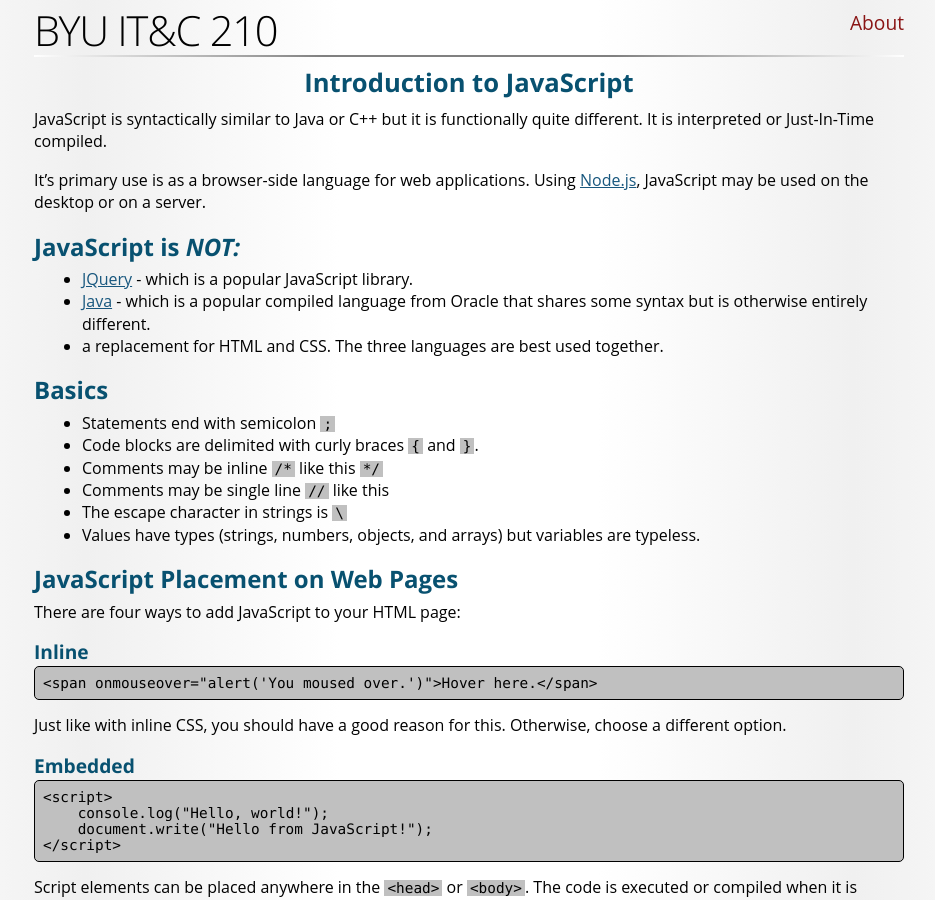
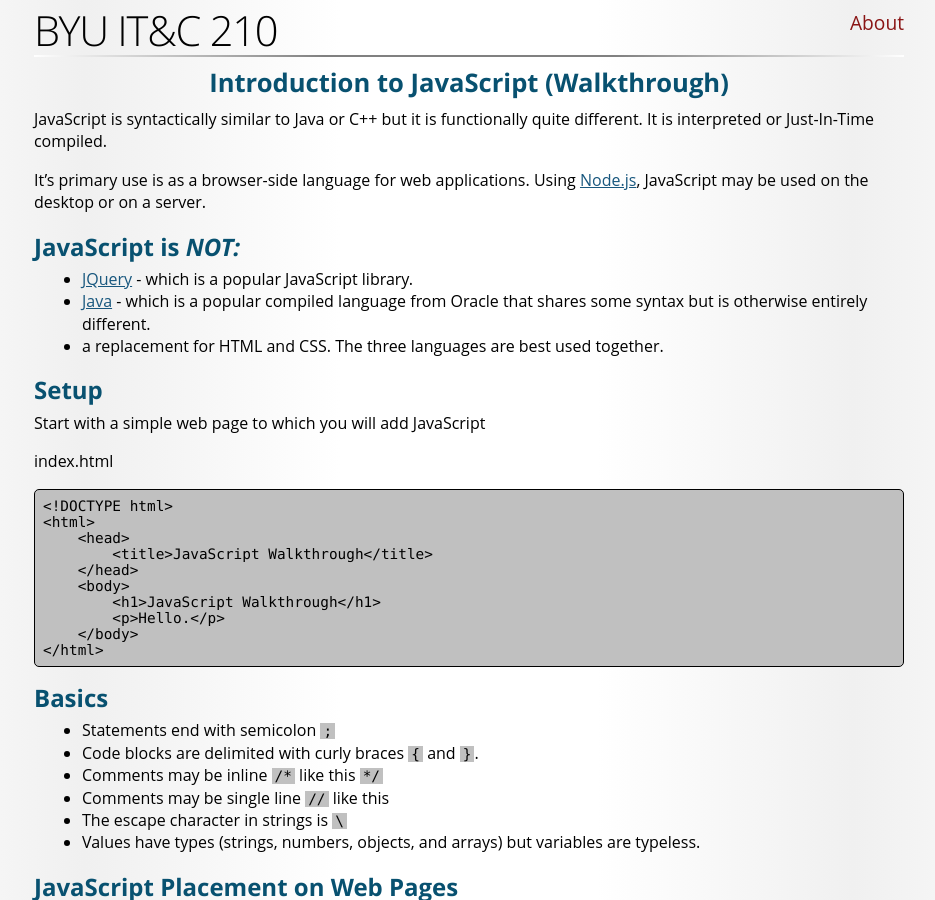
Before and after one commit to BYU-ITC-210/BYU-ITC-210.github.io, a Jekyll site: the page built from IntroToJavaScript.md, in a window 1280 px wide and 900 px high. Shown: the whole window, without its empty margins (171-1106 px from the left). Built offline with Jekyll 4.4.1, drawn with Linux system fonts in a browser that asks for light colours; some web fonts are replaced.

Commit message:
Enhance JavaScript Walkthrough

````diff
--- a/IntroToJavaScript.md
+++ b/IntroToJavaScript.md
@@ -1,5 +1,5 @@
 ---
-title: Introduction to JavaScript
+title: Introduction to JavaScript (Walkthrough)
 ---
 JavaScript is syntactically similar to Java or C++ but it is functionally quite different. It is interpreted or Just-In-Time compiled.
 
@@ -10,6 +10,24 @@ It's primary use is as a browser-side language for web applications. Using [Node
 * [JQuery](https://en.wikipedia.org/wiki/JQuery) - which is a popular JavaScript library.
 * [Java](https://en.wikipedia.org/wiki/Java_(programming_language)) - which is a popular compiled language from Oracle that shares some syntax but is otherwise entirely different.
 * a replacement for HTML and CSS. The three languages are best used together.
+
+## Setup
+
+Start with a simple web page to which you will add JavaScript
+
+index.html
+```html
+<!DOCTYPE html>
+<html>
+    <head>
+        <title>JavaScript Walkthrough</title>
+    </head>
+    <body>
+        <h1>JavaScript Walkthrough</h1>
+        <p>Hello.</p>
+    </body>
+</html>
+```
 
 ## Basics
 
````
